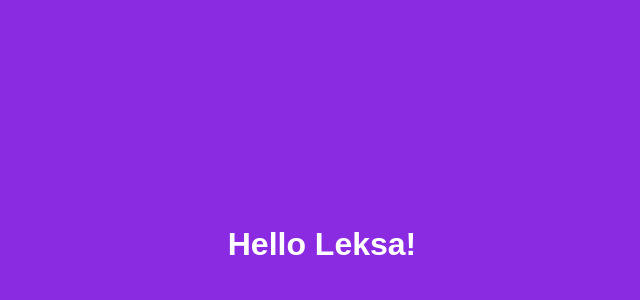
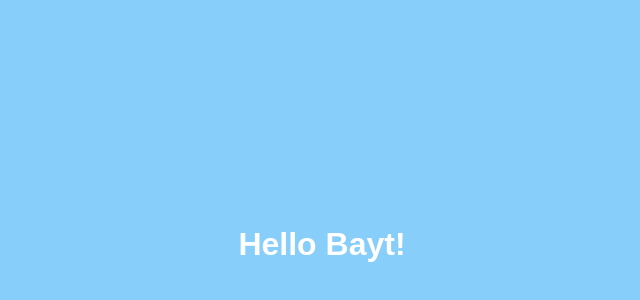
Before and after one commit to Lekso4ka/fun-tulp, a plain HTML site: page index.html in a window 1280 px wide. Shown: the part 156-456 px from the top of the page, without its empty margins (318-958 px from the left). Drawn offline with Linux system fonts and the light colour scheme.

Commit message:
upd for person

```diff
--- a/index.html
+++ b/index.html
@@ -8,6 +8,6 @@
     <link rel="stylesheet" href="style.css">
 </head>
 <body>
-    <h1>Hello Leksa!</h1>
+    <h1>Hello Bayt!</h1>
 </body>
 </html>
--- a/style.css
+++ b/style.css
@@ -2,7 +2,7 @@ body {
     margin: 0;
     display: flex;
     min-height: 100vh;
-    background-color: blueviolet;
+    background-color: lightskyblue;
     color: #fff;
     align-items: center;
     justify-content: center;
```
